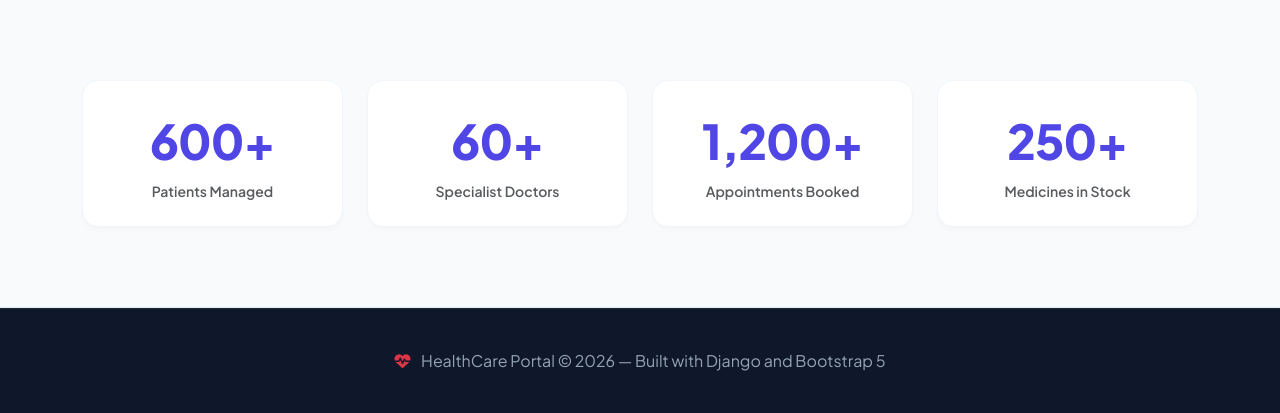
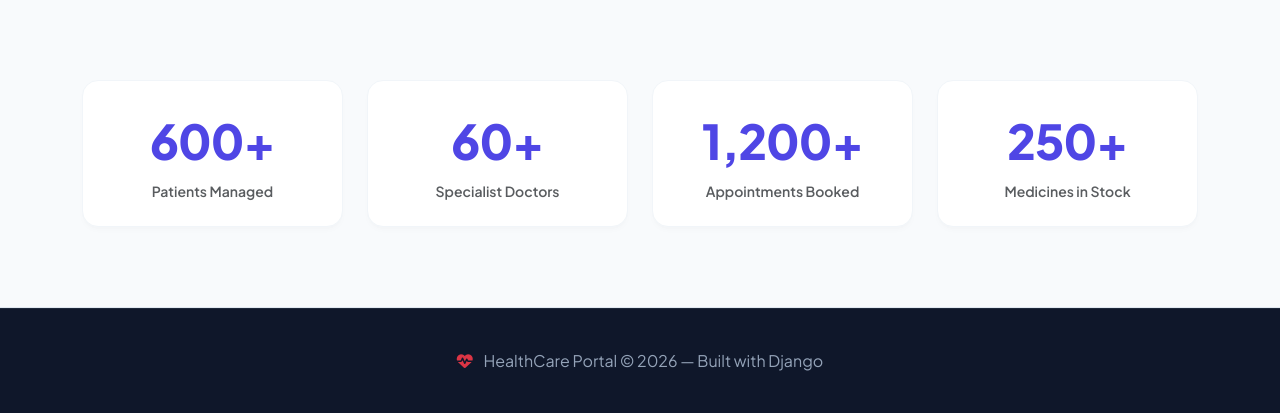
Before and after one commit to ajay160380/healthcare_project, a Django app: page / in a window 1280 px wide. Shown: the part 1341-1754 px from the top of the page. Run offline with Django 5.2, Linux system fonts and the light colour scheme.

Commit message:
Update footer in home.html

```diff
--- a/templates/base/home.html
+++ b/templates/base/home.html
@@ -296,7 +296,7 @@ Track medicine inventory levels, expiry warnings, and handle digital dispensings
 <div class="container text-center">
 <p class="mb-0">
 <i class="fas fa-heartbeat text-danger me-2"></i>
-HealthCare Portal &copy; 2026 — Built with Django and Bootstrap 5
+HealthCare Portal &copy; 2026 — Built with Django
 </p>
 </div>
 </footer>
```
